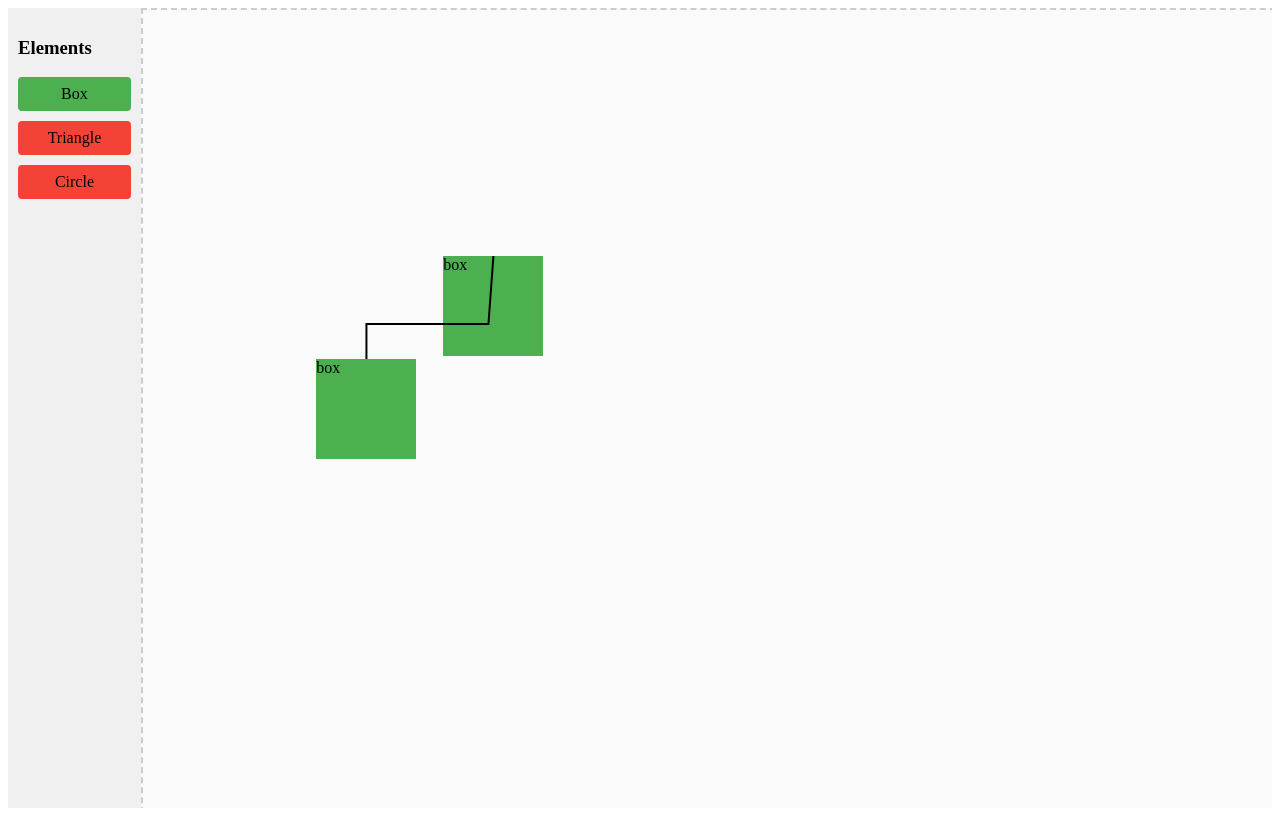
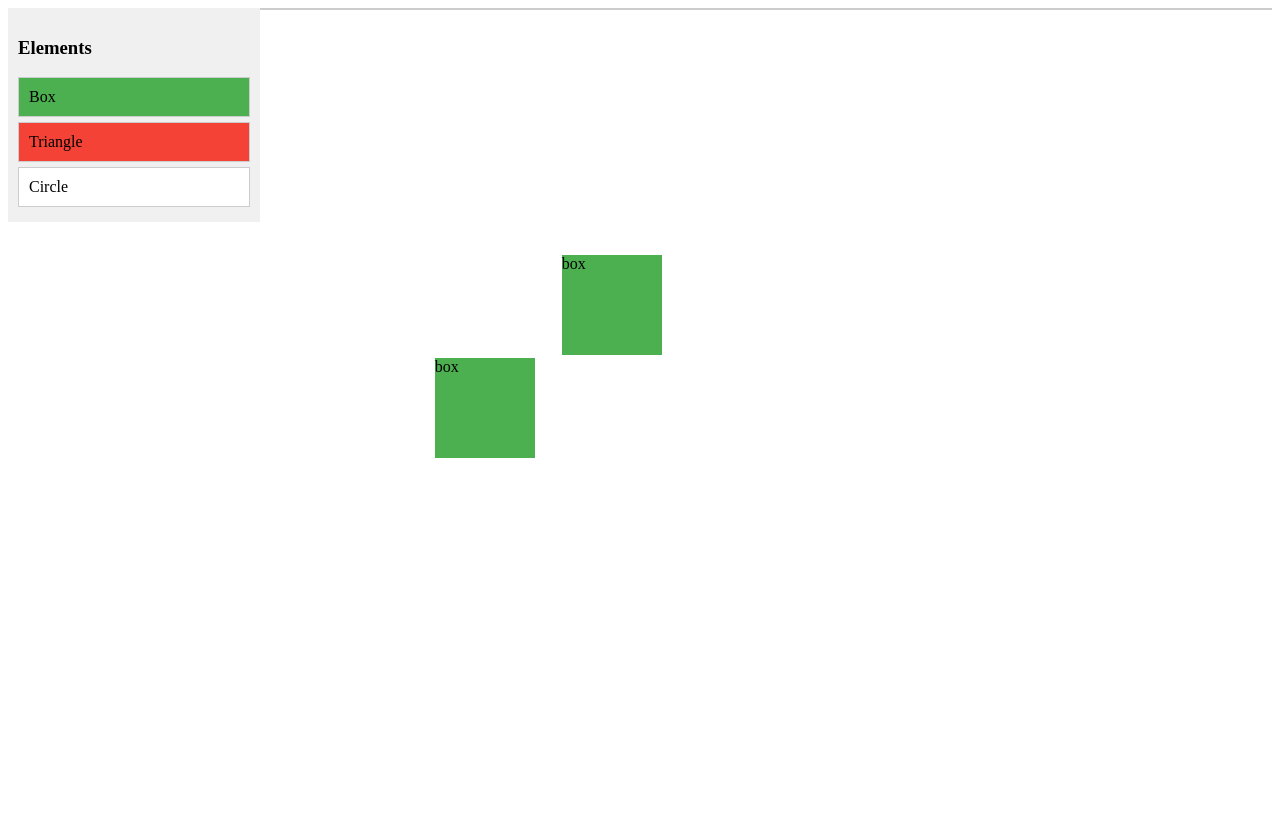
Before and after one commit to egenerse/react-drag-and-drop-poc, a React (Vite) app: page / in a window 1280 px wide. Built offline with nearby package versions, Linux system fonts and the light colour scheme.

Commit message:
very very bad code

```diff
--- a/src/App.css
+++ b/src/App.css
@@ -6,20 +6,20 @@
 
 /* Sidebar */
 .sidebar {
-  width: 200px;
+  flex: 1;
   padding: 10px;
   background-color: #f0f0f0;
 }
 
 .sidebar-item {
-  padding: 8px;
-  margin: 10px 0;
-  background-color: #ddd;
+  padding: 10px;
+  margin: 5px 0;
+  background-color: white;
+  border: 1px solid #ccc;
   cursor: grab;
-  text-align: center;
-  border-radius: 4px;
-  transition: background-color 0.2s;
+  user-select: none;
 }
+
 
 .sidebar-item:hover {
   background-color: #ccc;
@@ -33,10 +33,15 @@
   background-color: #f44336;
 }
 
+.sidebar-item:active {
+  cursor: grabbing;
+}
+
+
 /* Canvas Container and Zoom Controls */
 .canvas-container {
   position: relative;
-  flex-grow: 1;
+  flex-grow: 4;
   overflow: hidden;
 }
 
@@ -64,12 +69,10 @@
 
 /* Canvas */
 .canvas {
-  background-color: #fafafa;
-  border: 2px dashed #ccc;
-  transform-origin: 0 0;
+  flex: 3;
   position: relative;
-  width: 2000px;
-  height: 2000px;
+  background-color: #fff;
+  border: 1px solid #ccc;
 }
 
 /* Canvas Items */
--- a/src/App.tsx
+++ b/src/App.tsx
@@ -1,13 +1,56 @@
-import React from "react";
+import React, { useState, useRef } from "react";
 import Sidebar from "./components/Sidebar";
 import Canvas from "./components/Canvas";
+import { ElementType } from "./types";
 import "./App.css";
 
 const App: React.FC = () => {
+  const [draggingElement, setDraggingElement] = useState<ElementType | null>(
+    null
+  );
+  const [dragPosition, setDragPosition] = useState<{
+    x: number;
+    y: number;
+  } | null>(null);
+  const sidebarRef = useRef<HTMLDivElement>(null);
+
+  const startDragging = (
+    type: ElementType,
+    initialPosition: { x: number; y: number }
+  ) => {
+    setDraggingElement(type);
+    setDragPosition(initialPosition);
+  };
+
+  const updatePosition = (position: { x: number; y: number }) => {
+    setDragPosition(position);
+  };
+
+  const resetDragging = ()=>{
+    setDragPosition(null)
+    setDraggingElement(null)
+  }
+
   return (
     <div className="app">
-      <Sidebar />
-      <Canvas />
+      <div ref={sidebarRef} style={{ flex: 1 }}>
+        <Sidebar startDragging={startDragging} dragPosition={dragPosition} updatePosition={updatePosition} resetDragging={resetDragging} />
+      </div>
+      <Canvas draggingElement={draggingElement} dragPosition={dragPosition} resetDragging={resetDragging}/>
+
+      {draggingElement && dragPosition && (
+        <div
+          className="ghost-element"
+          style={{
+            position: "absolute",
+            left: dragPosition.x,
+            top: dragPosition.y,
+            pointerEvents: "none",
+          }}
+        >
+          {/* Render the ghost element here, possibly a visual indicator of draggingElement */}
+        </div>
+      )}
     </div>
   );
 };
--- a/src/components/Canvas.tsx
+++ b/src/components/Canvas.tsx
@@ -7,7 +7,13 @@ import { addElement } from "../store/canvasSlice";
 import { ElementType } from "../types";
 import CanvasRelationship from "./CanvasRelationship";
 
-const Canvas: React.FC = () => {
+interface CanvasProps {
+  draggingElement: ElementType | null;
+  dragPosition: { x: number; y: number } | null;
+  resetDragging:()=>void
+}
+
+const Canvas: React.FC<CanvasProps> = ({ draggingElement, dragPosition,resetDragging }) => {
   const elements = useAppSelector((state: RootState) => state.canvas.elements);
   const connections = useAppSelector(
     (state: RootState) => state.connections.connections
@@ -42,12 +48,32 @@ const Canvas: React.FC = () => {
         })
       );
     }
+    resetDragging()
+  };
+  const handlePointerEventDown = (e: React.PointerEvent) => {
+    if (draggingElement) {
+      const rect = e.currentTarget.getBoundingClientRect();
+      const x = e.clientX - rect.left;
+      const y = e.clientY - rect.top;
+
+      console.log("DEBUG rect,", rect);
+      dispatch(
+        addElement({
+          type: ElementType.Box,
+          position: { x, y },
+          dimensions: { width: 100, height: 100 },
+          features: { movable: true, connectable: true },
+        })
+      );
+    }
+    resetDragging()
   };
 
   return (
     <div
       className="canvas-container"
       onDrop={handleDrop}
+      onPointerDown={handlePointerEventDown}
       onDragOver={(e) => e.preventDefault()} // Required to allow dropping
     >
       <div className="canvas">
@@ -80,6 +106,24 @@ const Canvas: React.FC = () => {
             strokeDasharray="4"
           />
         )}
+
+        {/* Render the ghost element if dragging */}
+        {draggingElement && dragPosition && (
+          <div
+            className="drag-preview"
+            style={{
+              position: "absolute",
+              top: dragPosition.y,
+              left: dragPosition.x,
+              transform: "translate(-50%, -50%)", // Center the ghost
+              pointerEvents: "none",
+              opacity: 0.7,
+              zIndex: 1000,
+            }}
+          >
+            {draggingElement}
+          </div>
+        )}
       </div>
     </div>
   );
--- a/src/components/Sidebar.tsx
+++ b/src/components/Sidebar.tsx
@@ -1,12 +1,66 @@
+// Sidebar.tsx
 import React from "react";
-import { ElementType } from "../types";
+import { ElementType } from "../types"; // Ensure this path is correct
+import { useAppDispatch } from "../store/hooks";
+import { addElement } from "../store/canvasSlice";
 
-const Sidebar: React.FC = () => {
-  const handleDragStart = (
+interface SidebarProps {
+  startDragging: (
+    type: ElementType,
+    initialPosition: { x: number; y: number }
+  ) => void;
+  dragPosition: { x: number; y: number } | null;
+  updatePosition: (position: { x: number; y: number }) => void;
+  resetDragging: ()=>void
+}
+
+const Sidebar: React.FC<SidebarProps> = ({
+  startDragging,
+  dragPosition,
+  updatePosition,
+  resetDragging
+}) => {
+  const dispatch = useAppDispatch();
+  const handleMouseDragStart = (
     e: React.DragEvent<HTMLDivElement>,
     type: ElementType
   ) => {
     e.dataTransfer.setData("application/reactflow", type);
+  };
+
+  const handleTouchStart = (
+    e: React.TouchEvent<HTMLDivElement>,
+    type: ElementType
+  ) => {
+    const touch = e.touches[0];
+    if (touch) {
+      startDragging(type, { x: touch.clientX, y: touch.clientY });
+    }
+  };
+
+  const handleTouchEnd = (e: React.TouchEvent) => {
+    console.log("DEBUG e e,", e);
+
+    if (dragPosition) {
+      dispatch(
+        addElement({
+          type: ElementType.Box,
+          position: { x: dragPosition.x, y: dragPosition?.y },
+          dimensions: { width: 100, height: 100 },
+          features: { movable: true, connectable: true },
+        })
+      );
+    }
+    resetDragging()
+  };
+
+  const onTouchMove = (e: React.TouchEvent) => {
+    const touch = e.touches[0];
+    console.log("DEBUG ontouch move e,",e)
+    console.log("DEBUG ontouch touch,",touch)
+    if (touch) {
+      updatePosition({ x: touch.pageX, y: touch.pageY });
+    }
   };
 
   return (
@@ -14,22 +68,27 @@ const Sidebar: React.FC = () => {
       <h3>Elements</h3>
       <div
         draggable
-        onDragStart={(e) => handleDragStart(e, ElementType.Box)}
+        onTouchMove={onTouchMove}
+        onDragStart={(e) => handleMouseDragStart(e, ElementType.Box)}
+        onTouchStart={(e) => handleTouchStart(e, ElementType.Box)}
+        onTouchEnd={handleTouchEnd}
         className="sidebar-item box"
       >
         Box
       </div>
       <div
         draggable
-        onDragStart={(e) => handleDragStart(e, ElementType.Triangle)}
+        onDragStart={(e) => handleMouseDragStart(e, ElementType.Triangle)}
+        onTouchStart={(e) => handleTouchStart(e, ElementType.Triangle)}
         className="sidebar-item triangle"
       >
         Triangle
       </div>
       <div
         draggable
-        onDragStart={(e) => handleDragStart(e, ElementType.Circle)}
-        className="sidebar-item triangle"
+        onDragStart={(e) => handleMouseDragStart(e, ElementType.Circle)}
+        onTouchStart={(e) => handleTouchStart(e, ElementType.Circle)}
+        className="sidebar-item circle"
       >
         Circle
       </div>
```
